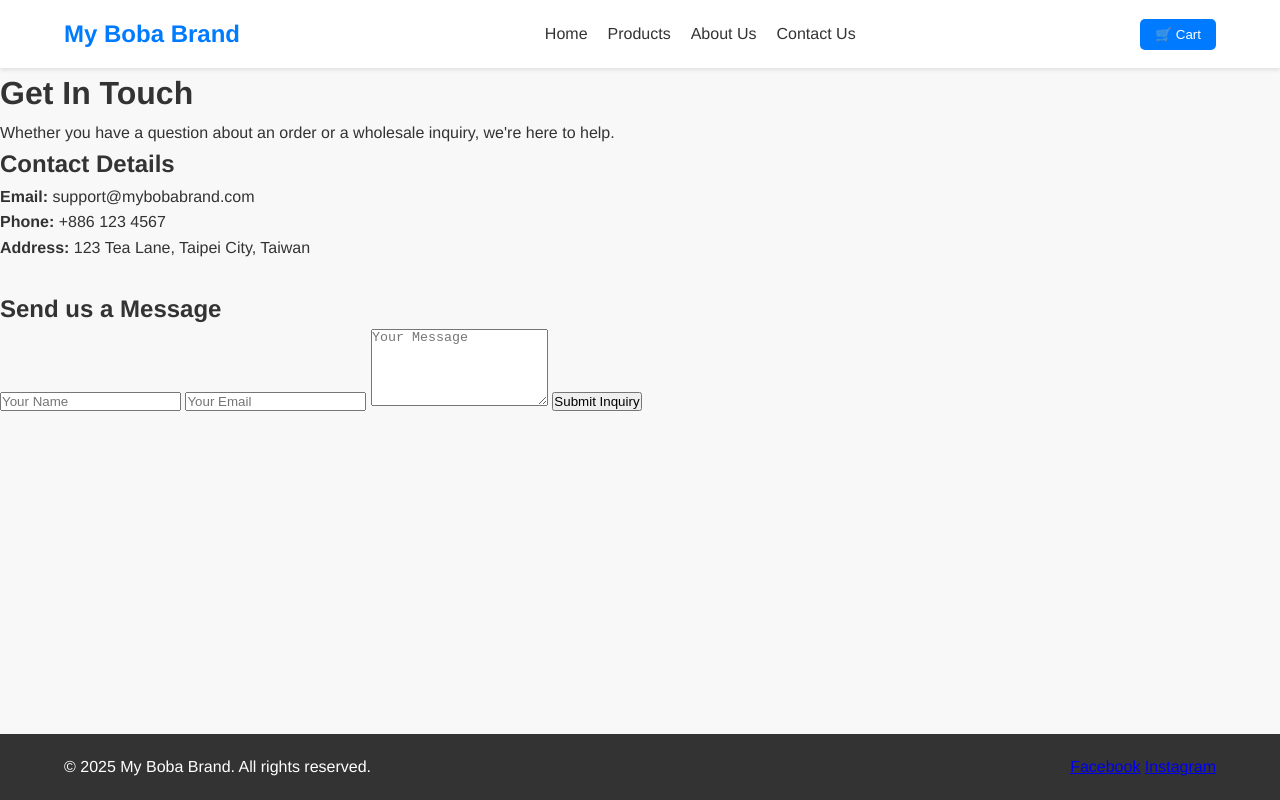
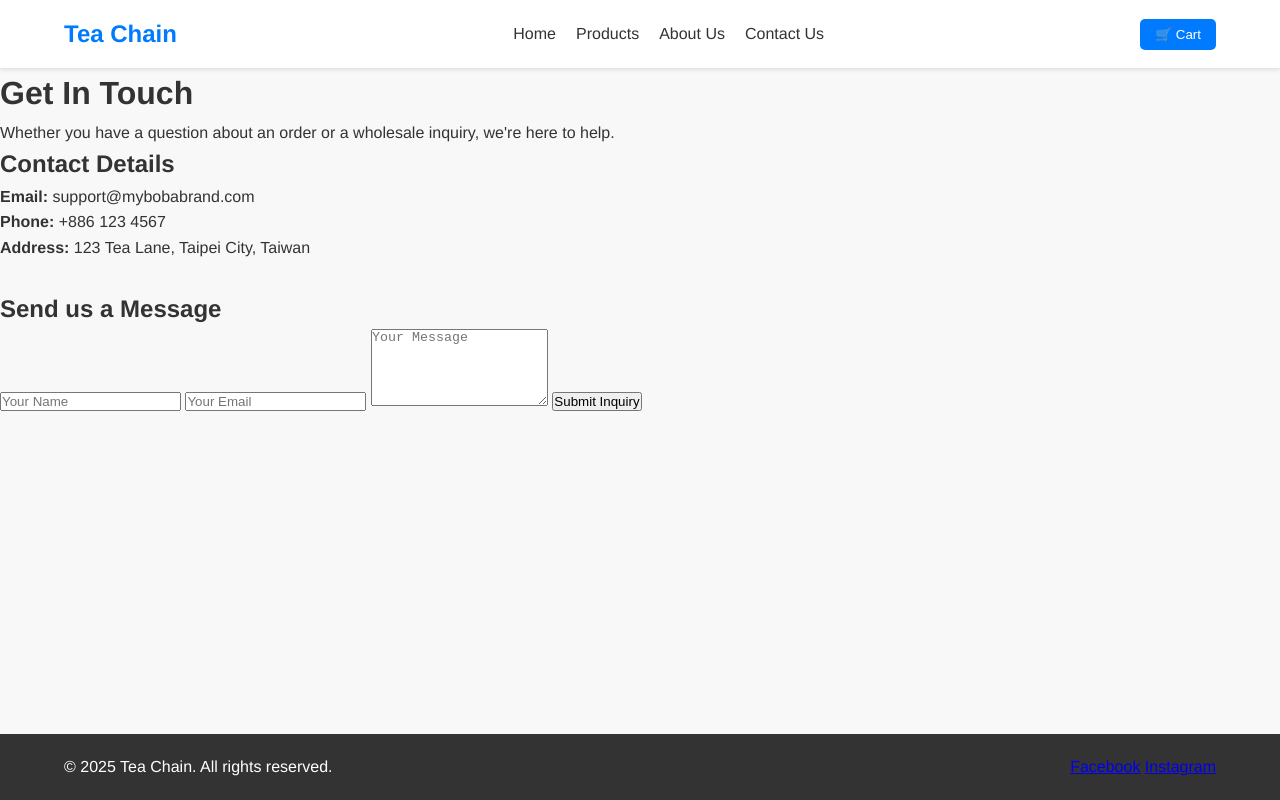
Before and after one commit to octaphportal-ctrl/Teachain, a plain HTML site: page contact.html in a window 1280 px wide. Drawn offline with Linux system fonts and the light colour scheme.

Commit message:
Update contact.html

```diff
--- a/contact.html
+++ b/contact.html
@@ -3,13 +3,13 @@
 <head>
     <meta charset="UTF-8">
     <meta name="viewport" content="width=device-width, initial-scale=1.0">
-    <title>Contact Us | My Boba Brand</title>
+    <title>Contact Us | Tea Chain</title>
     <link rel="stylesheet" href="style.css">
 </head>
 <body>
 
     <header class="navbar">
-        <div class="logo">My Boba Brand</div>
+        <div class="logo">Tea Chain</div>
         <nav>
             <ul>
                 <li><a href="index.html">Home</a></li>
@@ -44,7 +44,7 @@
     </main>
 
     <footer class="footer">
-        <p>&copy; 2025 My Boba Brand. All rights reserved.</p>
+        <p>&copy; 2025 Tea Chain. All rights reserved.</p>
         <div class="social-links">
             <a href="#">Facebook</a>
             <a href="#">Instagram</a>
```
